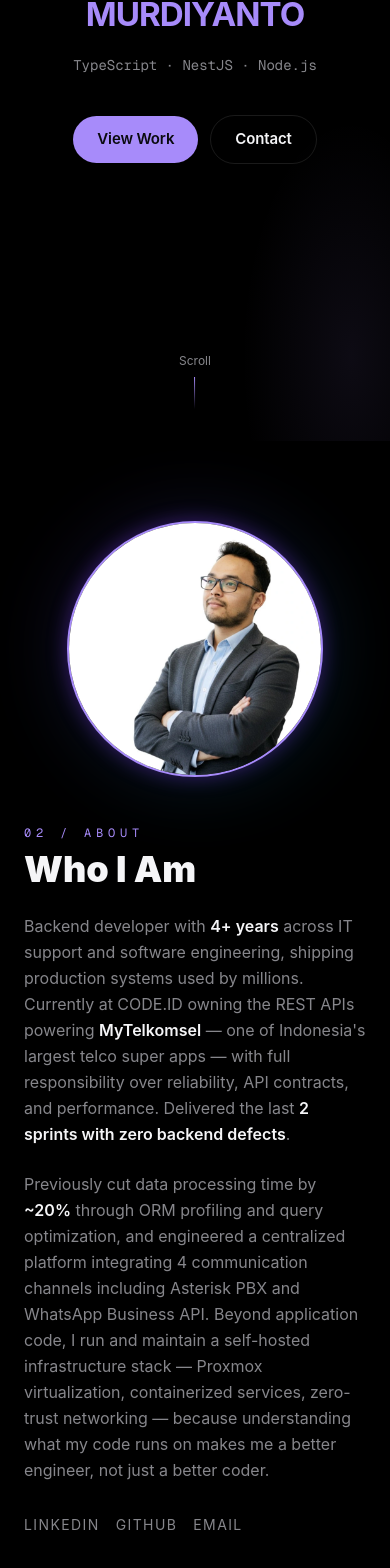
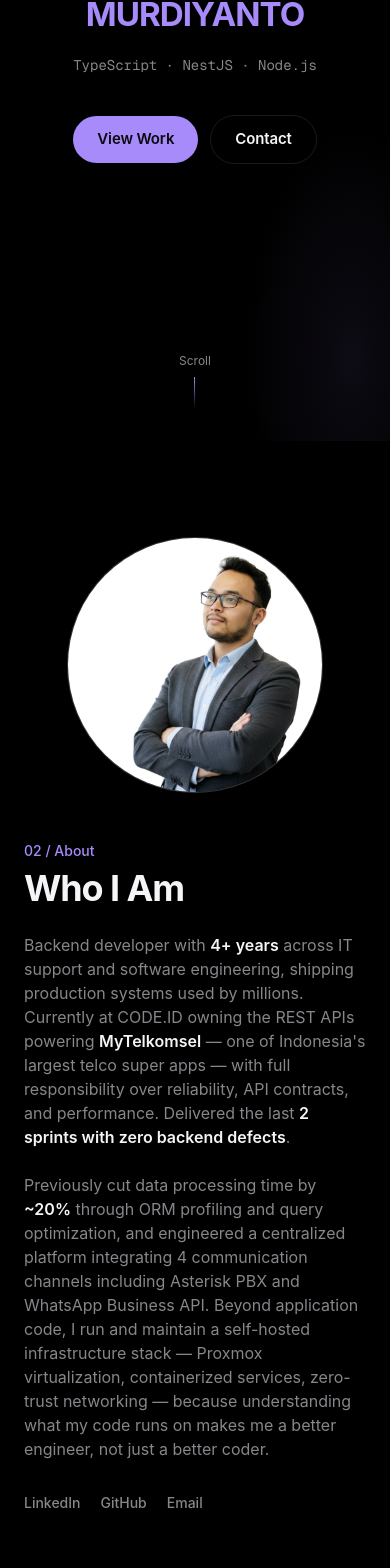
Before and after one commit to gilangmgm98/portofolio, a Next.js app: page / in a window 390 px wide. Shown: the part 403-1971 px from the top of the page. Built offline with nearby package versions, Linux system fonts and the light colour scheme.

Commit message:
feat: restyle About and Skills with Reveal and glass tokens

```diff
--- a/src/components/sections/About.tsx
+++ b/src/components/sections/About.tsx
@@ -1,7 +1,5 @@
-'use client'
-
-import { useEffect, useRef } from 'react'
-import { gsap, ScrollTrigger } from '@/lib/gsap'
+import Reveal from '@/components/motion/Reveal'
+import SectionHeading from '@/components/ui/SectionHeading'
 
 const SOCIAL_LINKS = [
   { label: 'LinkedIn', href: 'https://www.linkedin.com/in/gilangmgm/' },
@@ -10,62 +8,34 @@ const SOCIAL_LINKS = [
 ]
 
 export default function About() {
-  const sectionRef = useRef<HTMLElement>(null)
-  const leftRef = useRef<HTMLDivElement>(null)
-  const rightRef = useRef<HTMLDivElement>(null)
-
-  useEffect(() => {
-    const ctx = gsap.context(() => {
-      gsap.from(leftRef.current, {
-        x: -80, opacity: 0, duration: 1, ease: 'power3.out',
-        scrollTrigger: { trigger: sectionRef.current, start: 'top 80%' },
-      })
-      gsap.from(rightRef.current, {
-        x: 80, opacity: 0, duration: 1, ease: 'power3.out',
-        scrollTrigger: { trigger: sectionRef.current, start: 'top 80%' },
-      })
-    }, sectionRef)
-    return () => ctx.revert()
-  }, [])
-
   return (
-    <section ref={sectionRef} className="portfolio-section w-full min-h-screen md:h-screen flex items-center justify-center bg-cosmos-bg px-6 md:px-16 py-20 md:py-0">
-      <div className="max-w-5xl w-full grid md:grid-cols-2 gap-12 items-center">
-        <div ref={leftRef} className="flex justify-center">
-          <div className="relative w-64 h-64 md:w-80 md:h-80">
-            <div className="absolute inset-0 rounded-full bg-gradient-cosmos opacity-20 blur-2xl" />
-            <div className="relative w-full h-full rounded-full border-2 border-cosmos-primary glow-primary overflow-hidden bg-cosmos-surface">
-              {/* eslint-disable-next-line @next/next/no-img-element */}
-              <img
-                src="/foto.png"
-                alt="Muhammad Gilang Murdiyanto"
-                className="w-full h-full object-cover"
-              />
-            </div>
+    <section className="portfolio-section flex min-h-screen w-full items-center justify-center px-6 py-24 md:px-16">
+      <div className="grid w-full max-w-5xl items-center gap-12 md:grid-cols-2">
+        <Reveal className="flex justify-center">
+          <div className="relative h-64 w-64 overflow-hidden rounded-full border border-cosmos-border bg-cosmos-surface shadow-[0_20px_60px_rgba(0,0,0,0.5)] md:h-80 md:w-80">
+            {/* eslint-disable-next-line @next/next/no-img-element */}
+            <img src="/foto.png" alt="Muhammad Gilang Murdiyanto" className="h-full w-full object-cover" />
           </div>
-        </div>
-        <div ref={rightRef} className="space-y-6">
-          <div>
-            <p className="text-cosmos-primary text-xs tracking-[0.4em] uppercase font-mono mb-2">02 / About</p>
-            <h2 className="text-4xl md:text-5xl font-black text-cosmos-text">Who I Am</h2>
-          </div>
-          <p className="text-cosmos-muted leading-relaxed">
-            Backend developer with <span className="text-cosmos-text font-semibold">4+ years</span> across IT
+        </Reveal>
+        <Reveal delay={0.1} className="space-y-6">
+          <SectionHeading label="02 / About" title="Who I Am" />
+          <p className="leading-body text-cosmos-muted">
+            Backend developer with <span className="font-semibold text-cosmos-text">4+ years</span> across IT
             support and software engineering, shipping production systems used by millions. Currently at CODE.ID
-            owning the REST APIs powering <span className="text-cosmos-text font-semibold">MyTelkomsel</span> —
+            owning the REST APIs powering <span className="font-semibold text-cosmos-text">MyTelkomsel</span> —
             one of Indonesia&apos;s largest telco super apps — with full responsibility over reliability, API
             contracts, and performance. Delivered the last{' '}
-            <span className="text-cosmos-text font-semibold">2 sprints with zero backend defects</span>.
+            <span className="font-semibold text-cosmos-text">2 sprints with zero backend defects</span>.
           </p>
-          <p className="text-cosmos-muted leading-relaxed">
+          <p className="leading-body text-cosmos-muted">
             Previously cut data processing time by{' '}
-            <span className="text-cosmos-text font-semibold">~20%</span> through ORM profiling and query
+            <span className="font-semibold text-cosmos-text">~20%</span> through ORM profiling and query
             optimization, and engineered a centralized platform integrating 4 communication channels including
             Asterisk PBX and WhatsApp Business API. Beyond application code, I run and maintain a self-hosted
             infrastructure stack — Proxmox virtualization, containerized services, zero-trust networking —
             because understanding what my code runs on makes me a better engineer, not just a better coder.
           </p>
-          <div className="flex gap-4 pt-2">
+          <div className="flex gap-5 pt-2">
             {SOCIAL_LINKS.map((link) => (
               <a
                 key={link.label}
@@ -73,13 +43,13 @@ export default function About() {
                 target={link.href.startsWith('http') ? '_blank' : undefined}
                 rel="noopener noreferrer"
                 aria-label={link.label}
-                className="text-cosmos-muted hover:text-cosmos-primary transition-colors duration-200 text-sm tracking-widest uppercase"
+                className="text-sm font-medium text-cosmos-muted transition-colors duration-150 hover:text-cosmos-primary"
               >
                 {link.label}
               </a>
             ))}
           </div>
-        </div>
+        </Reveal>
       </div>
     </section>
   )
--- a/src/components/sections/Skills.tsx
+++ b/src/components/sections/Skills.tsx
@@ -1,42 +1,22 @@
-'use client'
-
-import { useEffect, useRef } from 'react'
-import { gsap } from '@/lib/gsap'
 import { skills } from '@/data/skills'
 import SkillBadge from '@/components/ui/SkillBadge'
+import SectionHeading from '@/components/ui/SectionHeading'
+import { RevealGroup, RevealItem } from '@/components/motion/Reveal'
 
 export default function Skills() {
-  const sectionRef = useRef<HTMLElement>(null)
-  const gridRef = useRef<HTMLDivElement>(null)
-
-  useEffect(() => {
-    const ctx = gsap.context(() => {
-      const badges = gridRef.current?.querySelectorAll('.skill-badge-wrapper')
-      if (badges) {
-        gsap.from(badges, {
-          opacity: 0, scale: 0.5, duration: 0.6, stagger: { amount: 1, from: 'center' },
-          ease: 'back.out(1.7)',
-          scrollTrigger: { trigger: sectionRef.current, start: 'top 80%' },
-        })
-      }
-    }, sectionRef)
-    return () => ctx.revert()
-  }, [])
-
   return (
-    <section ref={sectionRef} className="portfolio-section w-full min-h-screen md:h-screen flex flex-col items-center justify-center bg-cosmos-bg px-6 md:px-16 py-20 md:py-0">
-      <div className="max-w-5xl w-full">
-        <div className="mb-10">
-          <p className="text-cosmos-primary text-xs tracking-[0.4em] uppercase font-mono mb-2">03 / Skills</p>
-          <h2 className="text-4xl md:text-5xl font-black text-cosmos-text">Tech Stack</h2>
+    <section className="portfolio-section flex min-h-screen w-full flex-col items-center justify-center px-6 py-24 md:px-16">
+      <div className="w-full max-w-5xl">
+        <div className="mb-12">
+          <SectionHeading label="03 / Skills" title="Tech Stack" />
         </div>
-        <div ref={gridRef} className="grid grid-cols-3 sm:grid-cols-4 md:grid-cols-6 gap-3">
+        <RevealGroup className="grid grid-cols-3 gap-3 sm:grid-cols-4 md:grid-cols-6">
           {skills.map((skill) => (
-            <div key={skill.name} className="skill-badge-wrapper">
+            <RevealItem key={skill.name}>
               <SkillBadge {...skill} />
-            </div>
+            </RevealItem>
           ))}
-        </div>
+        </RevealGroup>
       </div>
     </section>
   )
--- a/src/components/ui/SkillBadge.tsx
+++ b/src/components/ui/SkillBadge.tsx
@@ -1,21 +1,23 @@
+'use client'
+
 import type { Skill } from '@/types'
 
 const SIMPLE_ICONS_BASE = 'https://cdn.simpleicons.org'
 
 export default function SkillBadge({ name, icon }: Skill) {
   return (
-    <div className="group flex flex-col items-center gap-2 p-4 rounded-lg border border-cosmos-border hover:border-cosmos-primary/50 hover:bg-cosmos-surface transition-all duration-300 cursor-default">
+    <div className="group flex cursor-default flex-col items-center gap-2 rounded-2xl border border-cosmos-border bg-cosmos-surface/60 p-4 transition-[transform,border-color,background-color] duration-150 ease-out hover:scale-[1.04] hover:border-cosmos-primary/40 hover:bg-cosmos-surface">
       {/* eslint-disable-next-line @next/next/no-img-element */}
       <img
         src={`${SIMPLE_ICONS_BASE}/${icon}`}
         alt={name}
         width={32}
         height={32}
-        className="opacity-70 group-hover:opacity-100 transition-opacity duration-300"
+        className="opacity-70 transition-opacity duration-150 group-hover:opacity-100"
         style={{ filter: 'brightness(0) invert(1)' }}
         onError={(e) => { (e.target as HTMLImageElement).style.display = 'none' }}
       />
-      <span className="text-cosmos-muted group-hover:text-cosmos-text text-xs text-center font-mono transition-colors duration-300">
+      <span className="text-center font-mono text-xs text-cosmos-muted transition-colors duration-150 group-hover:text-cosmos-text">
         {name}
       </span>
     </div>
```
Also changed, not shown: 2 other files (tests, documents, lock files or other folders).
